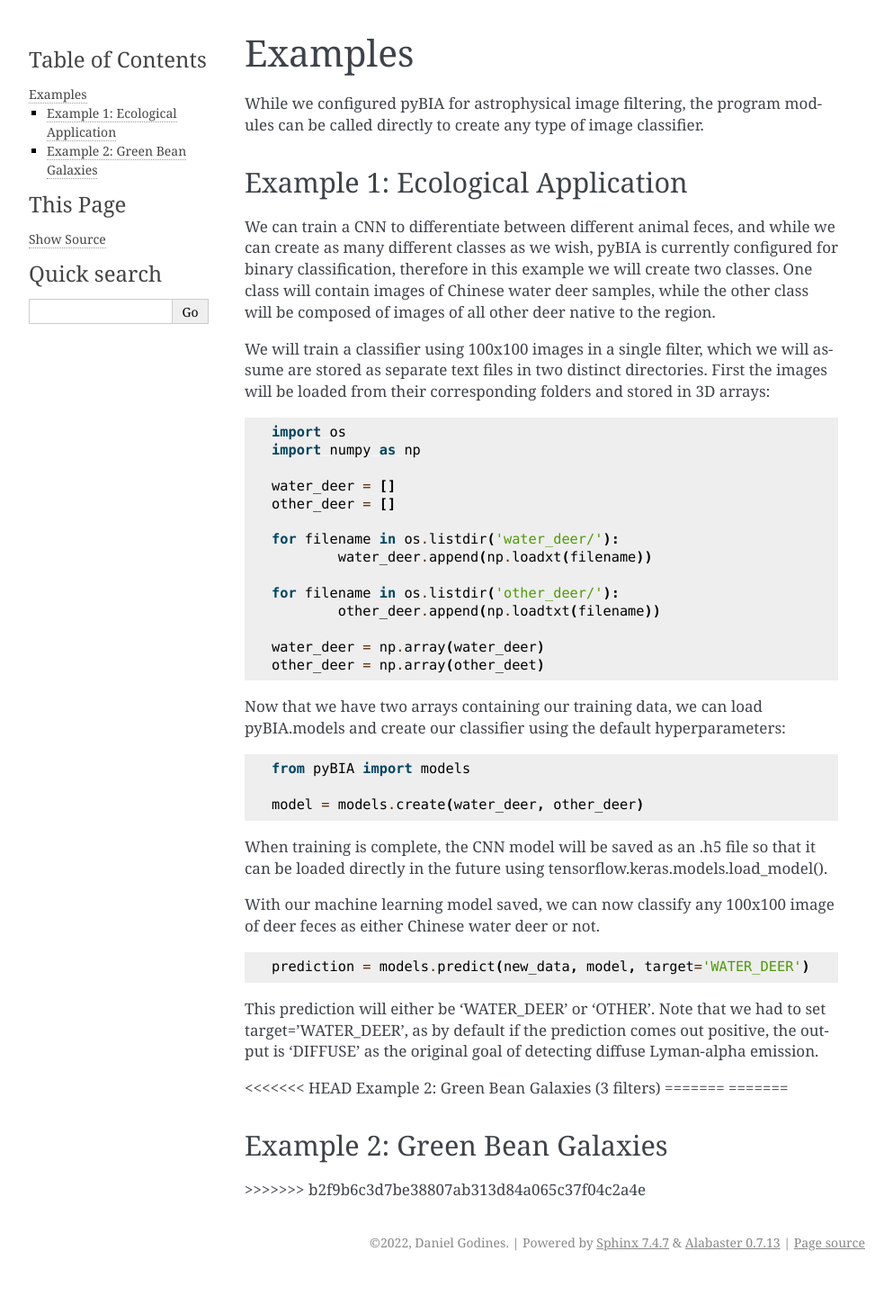
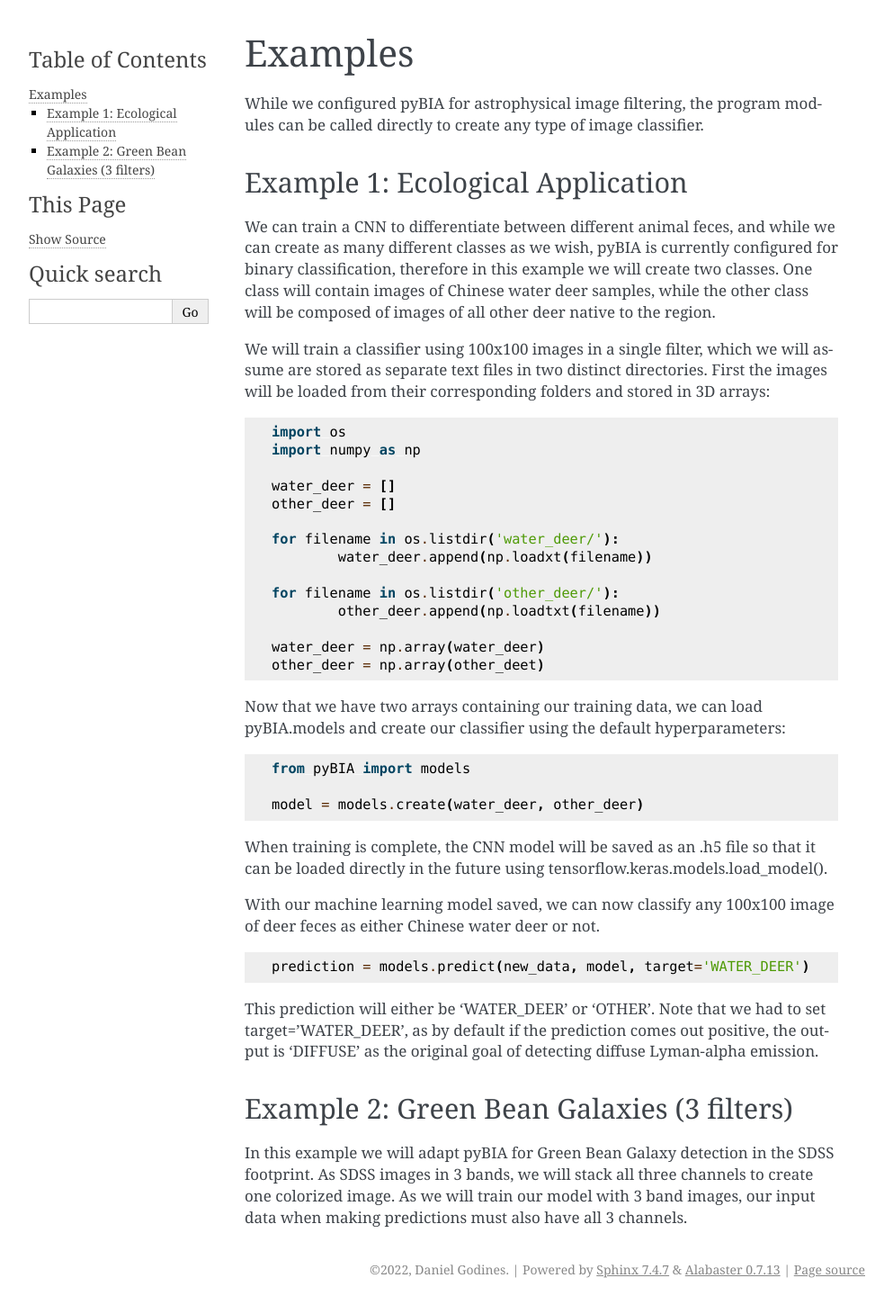
Before and after one commit to Professor-G/pyBIA, a Sphinx documentation site: the page built from docs/source/Examples.rst, in a window 1280 px wide. Shown: the whole page at 90% size, without its empty margins (148-1141 px from the left). Built offline with Sphinx 7.4.7, drawn with Linux system fonts in a browser that asks for light colours; before the commit the page ends 1420 px from its top, so only the background shows below that.

Commit message:
fixed example 2

```diff
--- a/docs/source/Examples.rst
+++ b/docs/source/Examples.rst
@@ -46,11 +46,8 @@ With our machine learning model saved, we can now classify any 100x100 image of
 
 This prediction will either be 'WATER_DEER' or 'OTHER'. Note that we had to set  target='WATER_DEER', as by default if the prediction comes out positive, the output is 'DIFFUSE' as the original goal of detecting diffuse Lyman-alpha emission.
 
-<<<<<<< HEAD
+
 Example 2: Green Bean Galaxies (3 filters)
-=======
-=======
+-----------
 
-Example 2: Green Bean Galaxies
------------
->>>>>>> b2f9b6c3d7be38807ab313d84a065c37f04c2a4e
+In this example we will adapt pyBIA for Green Bean Galaxy detection in the SDSS footprint. As SDSS images in 3 bands, we will stack all three channels to create one colorized image. As we will train our model with 3 band images, our input data when making predictions must also have all 3 channels.
```
